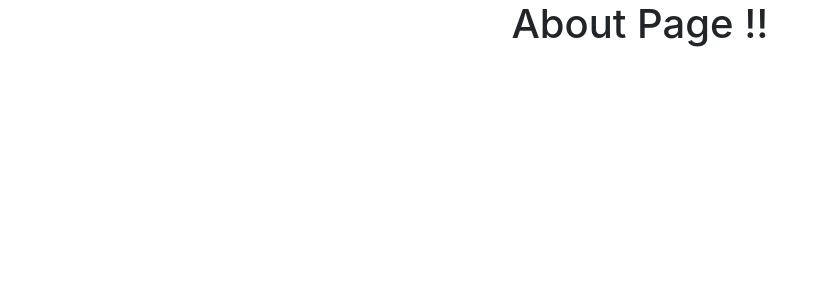
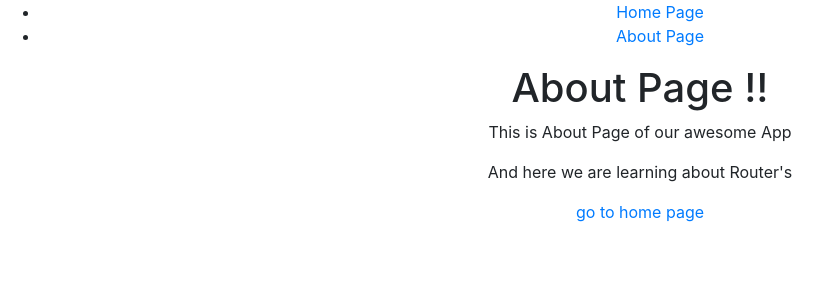
Before and after one commit to pranjali1210/React, a JavaScript app: page /about in a window 1280 px wide. Shown: the top 300 px of the page, without its empty margins (0-832 px from the left). Built offline with nearby package versions, Linux system fonts and the light colour scheme; the HTML template or start-up script is replaced by a standard one.

Commit message:
Links,NavBar,Anchor TAG in ReactJS

```diff
--- a/src/App.js
+++ b/src/App.js
@@ -1,12 +1,14 @@
-import { BrowserRouter, Route, Routes } from 'react-router-dom';
+import { BrowserRouter, Route, Routes, Link } from 'react-router-dom';
 import './App.css';
 import Home from './component/Home'
 import About from './component/About';
+import NavBar from './component/NavBar'
 function App() {
 
   return(
     <div className='App'>
       <BrowserRouter>
+      <NavBar />
       <Routes>
       <Route path='/home' element={<Home />}/>
       <Route path='/about' element={<About />}/>
--- a/src/component/About.js
+++ b/src/component/About.js
@@ -1,7 +1,12 @@
-function About()
-{
-    return(
-        <h1>About Page !!</h1>
+import { Link } from "react-router-dom"
+function About() {
+    return (
+        <div>
+            <h1>About Page !!</h1>
+            <p>This is About Page of our awesome App</p>
+            <p>And here we are learning about Router's</p>
+            <Link to="/home">go to home page</Link>
+        </div>
     )
 }
 export default About
--- a/src/component/Home.js
+++ b/src/component/Home.js
@@ -1,7 +1,13 @@
+import { Link } from "react-router-dom"
 function Home()
 {
     return(
+    <div>
         <h1>Home Page !!</h1>
+        <p>This is Home Page of our awesome App</p>
+        <p>And here we are learning about Router's</p>
+        <Link to="/about">go to about page</Link>
+    </div>
     )
 }
 export default Home
--- /dev/null
+++ b/src/component/NavBar.js
@@ -0,0 +1,15 @@
+import {Link} from 'react-router-dom'
+function NavBar()
+{
+    return(
+        <div>
+        <ul>
+            {/*<li><Link to="/about">About</Link></li>
+            //<li><Link to="/home">Home</Link></li> */}
+            <li><a href='/home'>Home Page</a></li>
+            <li><a href='/about'>About Page</a></li>
+        </ul>
+        </div>
+    )
+}
+export default NavBar
```
